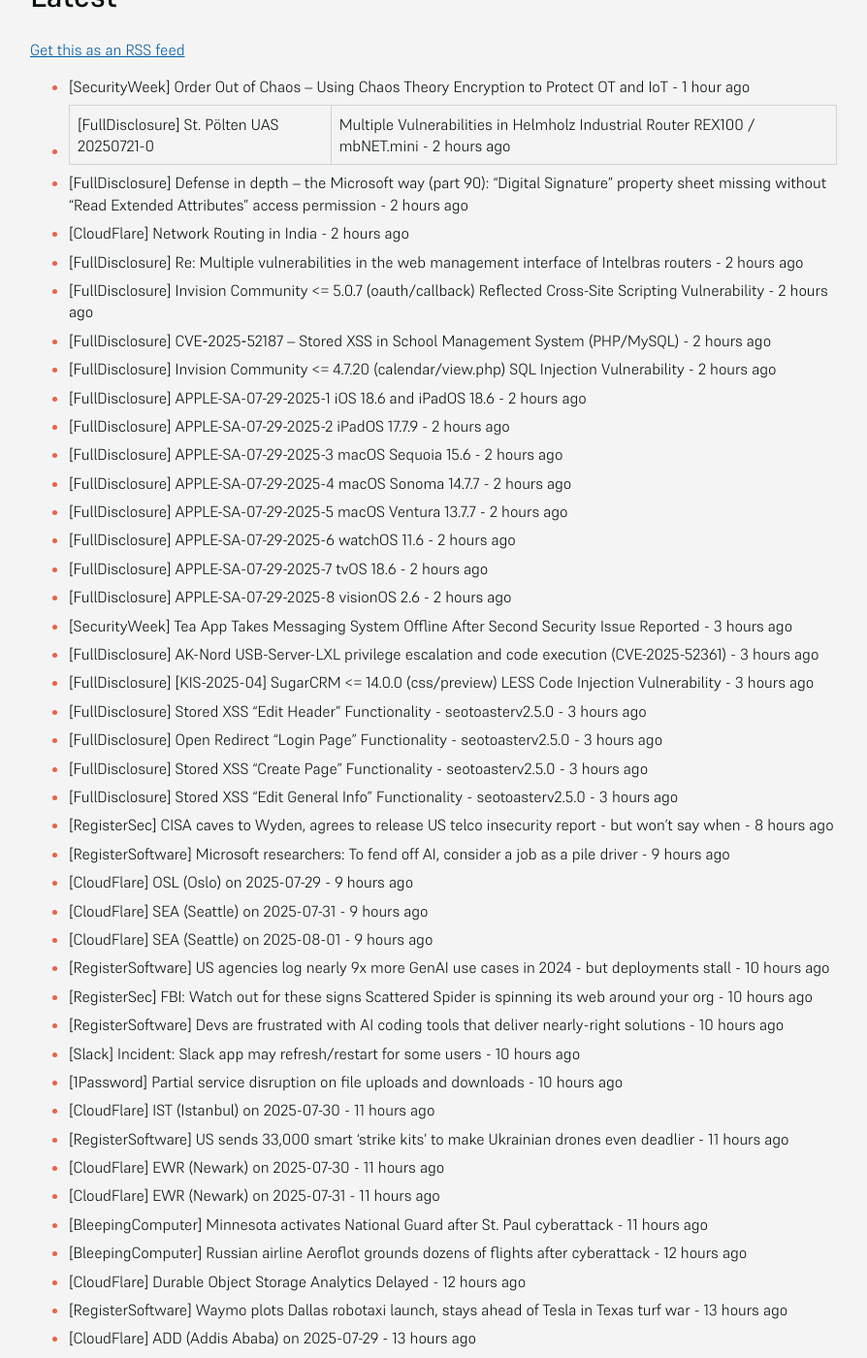
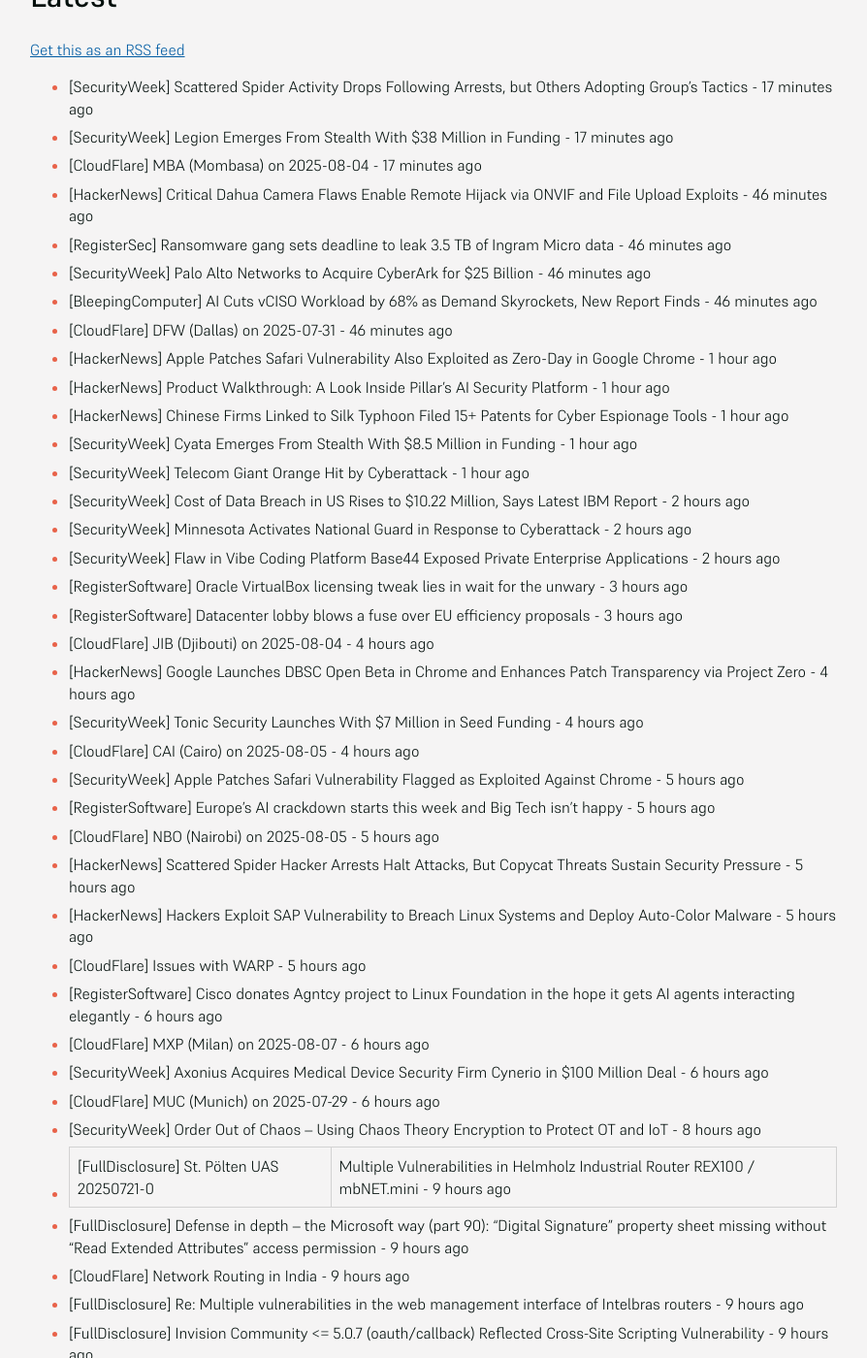
Before and after one commit to SecOpsNews/news, a Jekyll site: the page built from index.md, in a window 1280 px wide and 1400 px high, scrolled down 196 px. Shown: the whole window at 97% size, without its empty margins (193-1087 px from the left). Built offline with Jekyll 4.4.1, drawn with Linux system fonts in a browser that asks for light colours; some of the changed text lies outside the part shown.

Commit message:
New Feed

```diff
--- a/index.md
+++ b/index.md
@@ -9,103 +9,135 @@ description: Latest Updates
 
 <!-- SecOps start -->
 
-- [SecurityWeek] Order Out of Chaos – Using Chaos Theory Encryption to Protect OT and IoT - 1 hour ago
-- [FullDisclosure] St. Pölten UAS 20250721-0 | Multiple Vulnerabilities in Helmholz Industrial Router REX100 / mbNET.mini - 2 hours ago
-- [FullDisclosure] Defense in depth -- the Microsoft way (part 90): "Digital	Signature" property sheet missing without "Read Extended	Attributes" access permission - 2 hours ago
-- [CloudFlare] Network Routing in India - 2 hours ago
-- [FullDisclosure] Re: Multiple vulnerabilities in the web management interface of Intelbras routers - 2 hours ago
-- [FullDisclosure] Invision Community <= 5.0.7 (oauth/callback) Reflected Cross-Site Scripting Vulnerability - 2 hours ago
-- [FullDisclosure] CVE‑2025‑52187 – Stored XSS in School Management System (PHP/MySQL) - 2 hours ago
-- [FullDisclosure] Invision Community <= 4.7.20 (calendar/view.php) SQL Injection	Vulnerability - 2 hours ago
-- [FullDisclosure] APPLE-SA-07-29-2025-1 iOS 18.6 and iPadOS 18.6 - 2 hours ago
-- [FullDisclosure] APPLE-SA-07-29-2025-2 iPadOS 17.7.9 - 2 hours ago
-- [FullDisclosure] APPLE-SA-07-29-2025-3 macOS Sequoia 15.6 - 2 hours ago
-- [FullDisclosure] APPLE-SA-07-29-2025-4 macOS Sonoma 14.7.7 - 2 hours ago
-- [FullDisclosure] APPLE-SA-07-29-2025-5 macOS Ventura 13.7.7 - 2 hours ago
-- [FullDisclosure] APPLE-SA-07-29-2025-6 watchOS 11.6 - 2 hours ago
-- [FullDisclosure] APPLE-SA-07-29-2025-7 tvOS 18.6 - 2 hours ago
-- [FullDisclosure] APPLE-SA-07-29-2025-8 visionOS 2.6 - 2 hours ago
-- [SecurityWeek] Tea App Takes Messaging System Offline After Second Security Issue Reported - 3 hours ago
-- [FullDisclosure] AK-Nord USB-Server-LXL privilege escalation and code execution (CVE-2025-52361) - 3 hours ago
-- [FullDisclosure] [KIS-2025-04] SugarCRM <= 14.0.0 (css/preview) LESS Code	Injection Vulnerability - 3 hours ago
-- [FullDisclosure] Stored XSS "Edit Header" Functionality - seotoasterv2.5.0 - 3 hours ago
-- [FullDisclosure] Open Redirect "Login Page" Functionality - seotoasterv2.5.0 - 3 hours ago
-- [FullDisclosure] Stored XSS "Create Page" Functionality - seotoasterv2.5.0 - 3 hours ago
-- [FullDisclosure] Stored XSS "Edit General Info" Functionality - seotoasterv2.5.0 - 3 hours ago
-- [RegisterSec] CISA caves to Wyden, agrees to release US telco insecurity report - but won’t say when - 8 hours ago
-- [RegisterSoftware] Microsoft researchers: To fend off AI, consider a job as a pile driver - 9 hours ago
-- [CloudFlare] OSL (Oslo) on 2025-07-29 - 9 hours ago
-- [CloudFlare] SEA (Seattle) on 2025-07-31 - 9 hours ago
-- [CloudFlare] SEA (Seattle) on 2025-08-01 - 9 hours ago
-- [RegisterSoftware] US agencies log nearly 9x more GenAI use cases in 2024 - but deployments stall - 10 hours ago
-- [RegisterSec] FBI: Watch out for these signs Scattered Spider is spinning its web around your org - 10 hours ago
-- [RegisterSoftware] Devs are frustrated with AI coding tools that deliver nearly-right solutions - 10 hours ago
-- [Slack] Incident: Slack app may refresh/restart for some users - 10 hours ago
-- [1Password] Partial service disruption on file uploads and downloads - 10 hours ago
-- [CloudFlare] IST (Istanbul) on 2025-07-30 - 11 hours ago
-- [RegisterSoftware] US sends 33,000 smart 'strike kits' to make Ukrainian drones even deadlier - 11 hours ago
-- [CloudFlare] EWR (Newark) on 2025-07-30 - 11 hours ago
-- [CloudFlare] EWR (Newark) on 2025-07-31 - 11 hours ago
-- [BleepingComputer] Minnesota activates National Guard after St. Paul cyberattack - 11 hours ago
-- [BleepingComputer] Russian airline Aeroflot grounds dozens of flights after cyberattack - 12 hours ago
-- [CloudFlare] Durable Object Storage Analytics Delayed - 12 hours ago
-- [RegisterSoftware] Waymo plots Dallas robotaxi launch, stays ahead of Tesla in Texas turf war - 13 hours ago
-- [CloudFlare] ADD (Addis Ababa) on 2025-07-29 - 13 hours ago
-- [SecurityWeek] Lenovo Firmware Vulnerabilities Allow Persistent Implant Deployment - 13 hours ago
-- [RegisterSoftware] Windows 10 turns 10: Dying OS just worked, lacked compatibility chaos - 13 hours ago
-- [CloudFlare] MBA (Mombasa) on 2025-07-29 - 13 hours ago
-- [CloudFlare] MSQ (Minsk) on 2025-07-29 - 14 hours ago
-- [CloudFlare] KIV (Chișinău) on 2025-07-29 - 14 hours ago
-- [HackerNews] PyPI Warns of Ongoing Phishing Campaign Using Fake Verification Emails and Lookalike Domain - 14 hours ago
-- [HackerNews] Wiz Uncovers Critical Access Bypass Flaw in AI-Powered Vibe Coding Platform Base44 - 14 hours ago
-- [BleepingComputer] Hackers exploit SAP NetWeaver bug to deploy Linux Auto-Color malware - 14 hours ago
-- [CloudFlare] Issues with Dashboard Zone-level Web Analytics - 14 hours ago
-- [CloudFlare] DFW (Dallas) on 2025-07-30 - 14 hours ago
-- [CloudFlare] JNB (Johannesburg) on 2025-08-01 - 14 hours ago
-- [CloudFlare] KGL (Kigali) on 2025-08-01 - 14 hours ago
-- [CloudFlare] LUN (Lusaka) on 2025-08-01 - 14 hours ago
-- [RegisterSoftware] Blender 3D app suite could touch down on tablets, starting with iPad - 15 hours ago
-- [CloudFlare] Issues with starting Cloudchamber Containers & Workers builds in Asia - 15 hours ago
-- [CloudFlare] MPM (Maputo) on 2025-08-01 - 15 hours ago
-- [CloudFlare] LAD (Luanda) on 2025-08-01 - 15 hours ago
-- [BleepingComputer] Microsoft Edge now an 'AI-powered browser' with Copilot Mode - 15 hours ago
-- [RegisterSoftware] Linux kernel 6.16 lands without any headline features but 38M lines of code - 15 hours ago
-- [CloudFlare] CPT (Cape Town) on 2025-08-04 - 15 hours ago
-- [CloudFlare] EBB (Kampala) on 2025-08-04 - 15 hours ago
-- [GrahamCluley] 200,000 WordPress websites at risk of being hijacked due to vulnerable Post SMTP plugin - 16 hours ago
-- [GrahamCluley] The AI Fix #61: Replit panics, deletes $1M project; AI gets gold at Math Olympiad - 16 hours ago
-- [BleepingComputer] French telecom giant Orange discloses cyberattack - 16 hours ago
-- [CloudFlare] DAR (Dar es Salaam) on 2025-08-04 - 16 hours ago
-- [CloudFlare] MBA (Mombasa) on 2025-08-04 - 16 hours ago
-- [BleepingComputer] French telecommunications giant Orange discloses cyberattack - 16 hours ago
-- [HackerNews] Chaos RaaS Emerges After BlackSuit Takedown, Demanding $300K from U.S. Victims - 16 hours ago
-- [CloudFlare] Issues with starting Cloudchamber Containers in Asia - 16 hours ago
-- [CloudFlare] JIB (Djibouti) on 2025-08-04 - 16 hours ago
-- [SecurityWeek] Seal Security Raises $13 Million to Secure Software Supply Chain - 17 hours ago
-- [BleepingComputer] How attackers are still phishing "phishing-resistant" authentication - 17 hours ago
-- [BleepingComputer] FBI seizes $2.4M in Bitcoin from new Chaos ransomware operation - 17 hours ago
-- [RegisterSec] Raspberry Pi RP2350 A4 update fixes old bugs and dares you to break it again - 17 hours ago
-- [RegisterSoftware] Raspberry Pi RP2350 A4 update fixes old bugs and dares you to break it again - 17 hours ago
-- [CloudFlare] CAI (Cairo) on 2025-08-05 - 17 hours ago
-- [SecurityWeek] Promptfoo Raises $18.4 Million for AI Security Platform - 17 hours ago
-- [CloudFlare] NBO (Nairobi) on 2025-08-05 - 17 hours ago
-- [SecurityWeek] Order out of Chaos – Using Chaos Theory Encryption to Protect OT and IoT - 18 hours ago
-- [RegisterSoftware] Microsoft pops legacy Exchange public folders on the chopping block - 18 hours ago
-- [CloudFlare] Issues with WARP - 18 hours ago
-- [CloudFlare] ARN (Stockholm) on 2025-07-29 - 19 hours ago
-- [HackerNews] Why React Didn't Kill XSS: The New JavaScript Injection Playbook - 19 hours ago
-- [HackerNews] Cybercriminals Use Fake Apps to Steal Data and Blackmail Users Across Asia’s Mobile Networks - 19 hours ago
-- [HackerNews] How the Browser Became the Main Cyber Battleground - 19 hours ago
-- [SecurityWeek] Sploitlight: macOS Vulnerability Leaks Sensitive Information - 19 hours ago
-- [RegisterSec] War Games: MoD asks soldiers with 1337 skillz to compete in esports - 19 hours ago
-- [CloudFlare] Durable Objects availability degraded in Asia Pacific - 19 hours ago
-- [SecurityWeek] From Ex Machina to Exfiltration: When AI Gets Too Curious - 20 hours ago
-- [SecurityWeek] Dropzone AI Raises $37 Million for Autonomous SOC Analyst - 20 hours ago
-- [GitHub] Increase in 429s for Git Operations - 20 hours ago
-- [RegisterSoftware] Publishers cry foul over W3C crusade to rid web of third-party cookies - 21 hours ago
-- [SecurityWeek] Organizations Warned of Exploited PaperCut Flaw - 21 hours ago
-- [SecurityWeek] Fable Security Raises $31 Million for Human Risk Management Platform - 22 hours ago
-- [SecurityWeek] Aanchal Gupta Joins Adobe as Chief Security Officer - 23 hours ago
+- [SecurityWeek] Scattered Spider Activity Drops Following Arrests, but Others Adopting Group’s Tactics - 17 minutes ago
+- [SecurityWeek] Legion Emerges From Stealth With $38 Million in Funding - 17 minutes ago
+- [CloudFlare] MBA (Mombasa) on 2025-08-04 - 17 minutes ago
+- [HackerNews] Critical Dahua Camera Flaws Enable Remote Hijack via ONVIF and File Upload Exploits - 46 minutes ago
+- [RegisterSec] Ransomware gang sets deadline to leak 3.5 TB of Ingram Micro data - 46 minutes ago
+- [SecurityWeek] Palo Alto Networks to Acquire CyberArk for $25 Billion - 46 minutes ago
+- [BleepingComputer] AI Cuts vCISO Workload by 68% as Demand Skyrockets, New Report Finds - 46 minutes ago
+- [CloudFlare] DFW (Dallas) on 2025-07-31 - 46 minutes ago
+- [HackerNews] Apple Patches Safari Vulnerability Also Exploited as Zero-Day in Google Chrome - 1 hour ago
+- [HackerNews] Product Walkthrough: A Look Inside Pillar's AI Security Platform - 1 hour ago
+- [HackerNews] Chinese Firms Linked to Silk Typhoon Filed 15+ Patents for Cyber Espionage Tools - 1 hour ago
+- [SecurityWeek] Cyata Emerges From Stealth With $8.5 Million in Funding - 1 hour ago
+- [SecurityWeek] Telecom Giant Orange Hit by Cyberattack - 1 hour ago
+- [SecurityWeek] Cost of Data Breach in US Rises to $10.22 Million, Says Latest IBM Report - 2 hours ago
+- [SecurityWeek] Minnesota Activates National Guard in Response to Cyberattack - 2 hours ago
+- [SecurityWeek] Flaw in Vibe Coding Platform Base44 Exposed Private Enterprise Applications - 2 hours ago
+- [RegisterSoftware] Oracle VirtualBox licensing tweak lies in wait for the unwary - 3 hours ago
+- [RegisterSoftware] Datacenter lobby blows a fuse over EU efficiency proposals - 3 hours ago
+- [CloudFlare] JIB (Djibouti) on 2025-08-04 - 4 hours ago
+- [HackerNews] Google Launches DBSC Open Beta in Chrome and Enhances Patch Transparency via Project Zero - 4 hours ago
+- [SecurityWeek] Tonic Security Launches With $7 Million in Seed Funding - 4 hours ago
+- [CloudFlare] CAI (Cairo) on 2025-08-05 - 4 hours ago
+- [SecurityWeek] Apple Patches Safari Vulnerability Flagged as Exploited Against Chrome - 5 hours ago
+- [RegisterSoftware] Europe's AI crackdown starts this week and Big Tech isn't happy - 5 hours ago
+- [CloudFlare] NBO (Nairobi) on 2025-08-05 - 5 hours ago
+- [HackerNews] Scattered Spider Hacker Arrests Halt Attacks, But Copycat Threats Sustain Security Pressure - 5 hours ago
+- [HackerNews] Hackers Exploit SAP Vulnerability to Breach Linux Systems and Deploy Auto-Color Malware - 5 hours ago
+- [CloudFlare] Issues with WARP - 5 hours ago
+- [RegisterSoftware] Cisco donates Agntcy project to Linux Foundation in the hope it gets AI agents interacting elegantly - 6 hours ago
+- [CloudFlare] MXP (Milan) on 2025-08-07 - 6 hours ago
+- [SecurityWeek] Axonius Acquires Medical Device Security Firm Cynerio in $100 Million Deal - 6 hours ago
+- [CloudFlare] MUC (Munich) on 2025-07-29 - 6 hours ago
+- [SecurityWeek] Order Out of Chaos – Using Chaos Theory Encryption to Protect OT and IoT - 8 hours ago
+- [FullDisclosure] St. Pölten UAS 20250721-0 | Multiple Vulnerabilities in Helmholz Industrial Router REX100 / mbNET.mini - 9 hours ago
+- [FullDisclosure] Defense in depth -- the Microsoft way (part 90): "Digital	Signature" property sheet missing without "Read Extended	Attributes" access permission - 9 hours ago
+- [CloudFlare] Network Routing in India - 9 hours ago
+- [FullDisclosure] Re: Multiple vulnerabilities in the web management interface of Intelbras routers - 9 hours ago
+- [FullDisclosure] Invision Community <= 5.0.7 (oauth/callback) Reflected Cross-Site Scripting Vulnerability - 9 hours ago
+- [FullDisclosure] CVE‑2025‑52187 – Stored XSS in School Management System (PHP/MySQL) - 9 hours ago
+- [FullDisclosure] Invision Community <= 4.7.20 (calendar/view.php) SQL Injection	Vulnerability - 9 hours ago
+- [FullDisclosure] APPLE-SA-07-29-2025-1 iOS 18.6 and iPadOS 18.6 - 9 hours ago
+- [FullDisclosure] APPLE-SA-07-29-2025-2 iPadOS 17.7.9 - 9 hours ago
+- [FullDisclosure] APPLE-SA-07-29-2025-3 macOS Sequoia 15.6 - 9 hours ago
+- [FullDisclosure] APPLE-SA-07-29-2025-4 macOS Sonoma 14.7.7 - 9 hours ago
+- [FullDisclosure] APPLE-SA-07-29-2025-5 macOS Ventura 13.7.7 - 9 hours ago
+- [FullDisclosure] APPLE-SA-07-29-2025-6 watchOS 11.6 - 9 hours ago
+- [FullDisclosure] APPLE-SA-07-29-2025-7 tvOS 18.6 - 9 hours ago
+- [FullDisclosure] APPLE-SA-07-29-2025-8 visionOS 2.6 - 9 hours ago
+- [SecurityWeek] Tea App Takes Messaging System Offline After Second Security Issue Reported - 10 hours ago
+- [FullDisclosure] AK-Nord USB-Server-LXL privilege escalation and code execution (CVE-2025-52361) - 10 hours ago
+- [FullDisclosure] [KIS-2025-04] SugarCRM <= 14.0.0 (css/preview) LESS Code	Injection Vulnerability - 10 hours ago
+- [FullDisclosure] Stored XSS "Edit Header" Functionality - seotoasterv2.5.0 - 10 hours ago
+- [FullDisclosure] Open Redirect "Login Page" Functionality - seotoasterv2.5.0 - 10 hours ago
+- [FullDisclosure] Stored XSS "Create Page" Functionality - seotoasterv2.5.0 - 10 hours ago
+- [FullDisclosure] Stored XSS "Edit General Info" Functionality - seotoasterv2.5.0 - 10 hours ago
+- [RegisterSec] CISA caves to Wyden, agrees to release US telco insecurity report - but won’t say when - 14 hours ago
+- [RegisterSoftware] Microsoft researchers: To fend off AI, consider a job as a pile driver - 16 hours ago
+- [CloudFlare] OSL (Oslo) on 2025-07-29 - 16 hours ago
+- [CloudFlare] SEA (Seattle) on 2025-07-31 - 16 hours ago
+- [CloudFlare] SEA (Seattle) on 2025-08-01 - 16 hours ago
+- [RegisterSoftware] US agencies log nearly 9x more GenAI use cases in 2024 - but deployments stall - 17 hours ago
+- [RegisterSec] FBI: Watch out for these signs Scattered Spider is spinning its web around your org - 17 hours ago
+- [RegisterSoftware] Devs are frustrated with AI coding tools that deliver nearly-right solutions - 17 hours ago
+- [Slack] Incident: Slack app may refresh/restart for some users - 17 hours ago
+- [1Password] Partial service disruption on file uploads and downloads - 17 hours ago
+- [CloudFlare] IST (Istanbul) on 2025-07-30 - 18 hours ago
+- [RegisterSoftware] US sends 33,000 smart 'strike kits' to make Ukrainian drones even deadlier - 18 hours ago
+- [CloudFlare] EWR (Newark) on 2025-07-30 - 18 hours ago
+- [CloudFlare] EWR (Newark) on 2025-07-31 - 18 hours ago
+- [BleepingComputer] Minnesota activates National Guard after St. Paul cyberattack - 18 hours ago
+- [BleepingComputer] Russian airline Aeroflot grounds dozens of flights after cyberattack - 19 hours ago
+- [CloudFlare] Durable Object Storage Analytics Delayed - 19 hours ago
+- [RegisterSoftware] Waymo plots Dallas robotaxi launch, stays ahead of Tesla in Texas turf war - 20 hours ago
+- [CloudFlare] ADD (Addis Ababa) on 2025-07-29 - 20 hours ago
+- [SecurityWeek] Lenovo Firmware Vulnerabilities Allow Persistent Implant Deployment - 20 hours ago
+- [RegisterSoftware] Windows 10 turns 10: Dying OS just worked, lacked compatibility chaos - 20 hours ago
+- [CloudFlare] MBA (Mombasa) on 2025-07-29 - 20 hours ago
+- [CloudFlare] MSQ (Minsk) on 2025-07-29 - 21 hours ago
+- [CloudFlare] KIV (Chișinău) on 2025-07-29 - 21 hours ago
+- [HackerNews] PyPI Warns of Ongoing Phishing Campaign Using Fake Verification Emails and Lookalike Domain - 21 hours ago
+- [HackerNews] Wiz Uncovers Critical Access Bypass Flaw in AI-Powered Vibe Coding Platform Base44 - 21 hours ago
+- [BleepingComputer] Hackers exploit SAP NetWeaver bug to deploy Linux Auto-Color malware - 21 hours ago
+- [CloudFlare] Issues with Dashboard Zone-level Web Analytics - 21 hours ago
+- [CloudFlare] DFW (Dallas) on 2025-07-30 - 21 hours ago
+- [CloudFlare] JNB (Johannesburg) on 2025-08-01 - 21 hours ago
+- [CloudFlare] KGL (Kigali) on 2025-08-01 - 21 hours ago
+- [CloudFlare] LUN (Lusaka) on 2025-08-01 - 21 hours ago
+- [RegisterSoftware] Blender 3D app suite could touch down on tablets, starting with iPad - 22 hours ago
+- [CloudFlare] Issues with starting Cloudchamber Containers & Workers builds in Asia - 22 hours ago
+- [CloudFlare] MPM (Maputo) on 2025-08-01 - 22 hours ago
+- [CloudFlare] LAD (Luanda) on 2025-08-01 - 22 hours ago
+- [BleepingComputer] Microsoft Edge now an 'AI-powered browser' with Copilot Mode - 22 hours ago
+- [RegisterSoftware] Linux kernel 6.16 lands without any headline features but 38M lines of code - 22 hours ago
+- [CloudFlare] CPT (Cape Town) on 2025-08-04 - 22 hours ago
+- [CloudFlare] EBB (Kampala) on 2025-08-04 - 22 hours ago
+- [GrahamCluley] 200,000 WordPress websites at risk of being hijacked due to vulnerable Post SMTP plugin - 23 hours ago
+- [GrahamCluley] The AI Fix #61: Replit panics, deletes $1M project; AI gets gold at Math Olympiad - 23 hours ago
+- [BleepingComputer] French telecom giant Orange discloses cyberattack - 23 hours ago
+- [CloudFlare] DAR (Dar es Salaam) on 2025-08-04 - 23 hours ago
+- [CloudFlare] MBA (Mombasa) on 2025-08-04 - 23 hours ago
+- [BleepingComputer] French telecommunications giant Orange discloses cyberattack - 23 hours ago
+- [HackerNews] Chaos RaaS Emerges After BlackSuit Takedown, Demanding $300K from U.S. Victims - 23 hours ago
+- [CloudFlare] Issues with starting Cloudchamber Containers in Asia - 23 hours ago
+- [CloudFlare] JIB (Djibouti) on 2025-08-04 - 23 hours ago
+- [SecurityWeek] Seal Security Raises $13 Million to Secure Software Supply Chain - 1 day ago
+- [BleepingComputer] How attackers are still phishing "phishing-resistant" authentication - 1 day ago
+- [BleepingComputer] FBI seizes $2.4M in Bitcoin from new Chaos ransomware operation - 1 day ago
+- [RegisterSec] Raspberry Pi RP2350 A4 update fixes old bugs and dares you to break it again - 1 day ago
+- [RegisterSoftware] Raspberry Pi RP2350 A4 update fixes old bugs and dares you to break it again - 1 day ago
+- [CloudFlare] CAI (Cairo) on 2025-08-05 - 1 day ago
+- [SecurityWeek] Promptfoo Raises $18.4 Million for AI Security Platform - 1 day ago
+- [CloudFlare] NBO (Nairobi) on 2025-08-05 - 1 day ago
+- [SecurityWeek] Order out of Chaos – Using Chaos Theory Encryption to Protect OT and IoT - 1 day ago
+- [RegisterSoftware] Microsoft pops legacy Exchange public folders on the chopping block - 1 day ago
+- [CloudFlare] Issues with WARP - 1 day ago
+- [CloudFlare] ARN (Stockholm) on 2025-07-29 - 1 day ago
+- [HackerNews] Why React Didn't Kill XSS: The New JavaScript Injection Playbook - 1 day ago
+- [HackerNews] Cybercriminals Use Fake Apps to Steal Data and Blackmail Users Across Asia’s Mobile Networks - 1 day ago
+- [HackerNews] How the Browser Became the Main Cyber Battleground - 1 day ago
+- [SecurityWeek] Sploitlight: macOS Vulnerability Leaks Sensitive Information - 1 day ago
+- [RegisterSec] War Games: MoD asks soldiers with 1337 skillz to compete in esports - 1 day ago
+- [CloudFlare] Durable Objects availability degraded in Asia Pacific - 1 day ago
+- [SecurityWeek] From Ex Machina to Exfiltration: When AI Gets Too Curious - 1 day ago
+- [SecurityWeek] Dropzone AI Raises $37 Million for Autonomous SOC Analyst - 1 day ago
+- [GitHub] Increase in 429s for Git Operations - 1 day ago
+- [RegisterSoftware] Publishers cry foul over W3C crusade to rid web of third-party cookies - 1 day ago
+- [SecurityWeek] Organizations Warned of Exploited PaperCut Flaw - 1 day ago
+- [SecurityWeek] Fable Security Raises $31 Million for Human Risk Management Platform - 1 day ago
+- [SecurityWeek] Aanchal Gupta Joins Adobe as Chief Security Officer - 1 day ago
 - [HackerNews] CISA Adds PaperCut NG/MF CSRF Vulnerability to KEV Catalog Amid Active Exploitation - 1 day ago
 - [BleepingComputer] Lovense sex toy app flaw leaks private user email addresses - 1 day ago
 - [SecurityWeek] Creating Realistic Deepfakes Is Getting Easier Than Ever. Fighting Back May Take Even More AI - 1 day ago
@@ -149,20 +181,9 @@ description: Latest Updates
 - [BleepingComputer] Internet Archive is now a US federal depository library - 1 day ago
 - [RegisterSec] Majority of 1.4M customers caught in Allianz Life data heist - 1 day ago
 - [BleepingComputer] Free Tool Autoswagger Finds The API Flaws Attackers Hope You Miss - 1 day ago
-- [RegisterSoftware] Windows 11 is a minefield of micro-aggressions in the shipping lane of progress - 1 day ago
-- [HackerNews] ⚡ Weekly Recap — SharePoint Breach, Spyware, IoT Hijacks, DPRK Fraud, Crypto Drains and More - 1 day ago
-- [SecurityWeek] NASCAR Confirms Personal Information Stolen in Ransomware Attack - 1 day ago
-- [SecurityWeek] Scattered Spider Targeting VMware vSphere Environments - 1 day ago
-- [SecurityWeek] Root Evidence Launches With $12.5 Million in Seed Funding - 1 day ago
-- [RegisterSec] Aeroflot aeroflops over 'IT issues' after attackers claim year-long compromise - 1 day ago
-- [HackerNews] Email Security Is Stuck in the Antivirus Era: Why It Needs a Modern Approach - 1 day ago
-- [SecurityWeek] Allianz Life Data Breach Impacts Most of 1.4 Million US Customers - 1 day ago
-- [SecurityWeek] BlackSuit Ransomware Group Transitioning to ‘Chaos’ Amid Leak Site Seizure - 1 day ago
-- [TroyHunt] Weekly Update 462 - 1 day ago
-- [RegisterSoftware] Intel cutting cutting-edge node funds would mean no more Moore's Law - 1 day ago
-- [CloudFlare] IST (Istanbul) on 2025-07-30 - 1 day ago
-- [SecurityWeek] Flaw Allowing Website Takeover Found in WordPress Plugin With 400k Installations - 1 day ago
-- [HackerNews] Scattered Spider Hijacks VMware ESXi to Deploy Ransomware on Critical U.S. Infrastructure - 2 days ago
+- [RegisterSoftware] Windows 11 is a minefield of micro-aggressions in the shipping lane of progress - 2 days ago
+- [HackerNews] ⚡ Weekly Recap — SharePoint Breach, Spyware, IoT Hijacks, DPRK Fraud, Crypto Drains and More - 2 days ago
+- [SecurityWeek] NASCAR Confirms Personal Information Stolen in Ransomware Attack - 2 days ago
 - [DataBreaches] Russian-linked hackers appear to have launched a crippling cyberattack on Western New Mexico University - 3 months ago
 - [DataBreaches] SK Telecom vows to take full responsibility for damage from recent data leak - 3 months ago
 - [HackerNews] Storm-1977 Hits Education Clouds with AzureChecker, Deploys 200+ Crypto Mining Containers - 3 months ago
```
